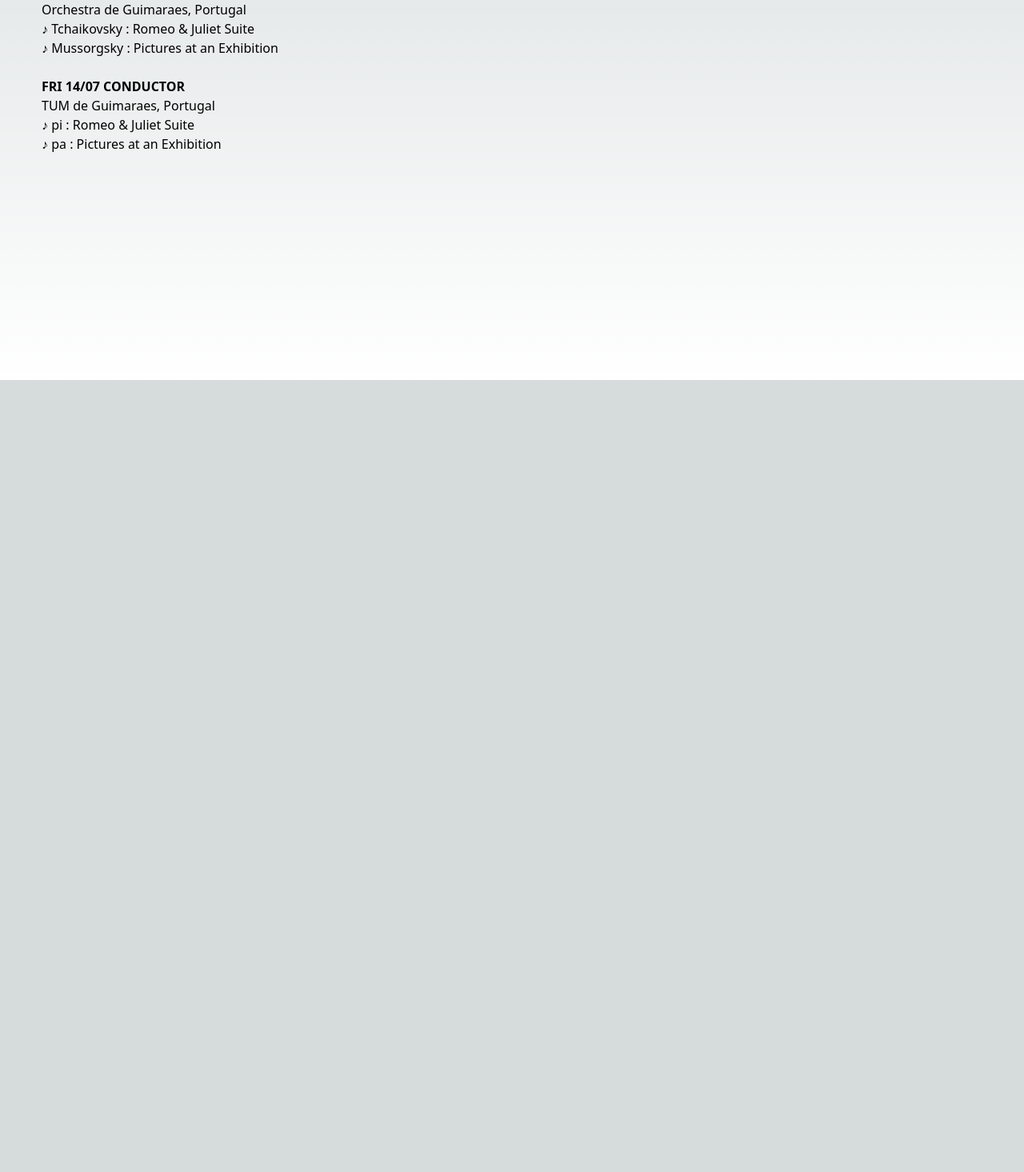
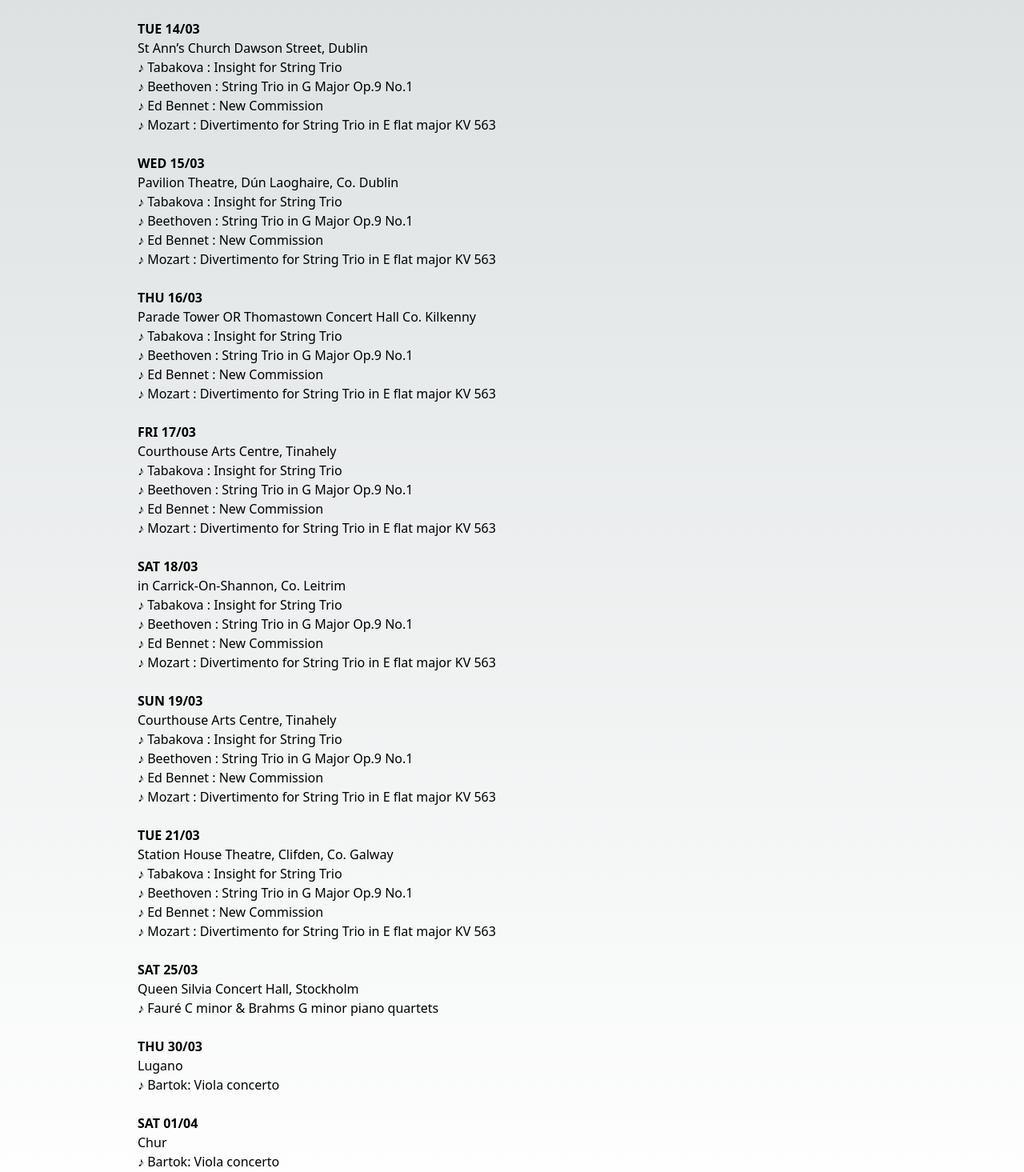
Before and after one commit to vladyslavt97/Maxim-Rysanov, a Next.js app: page /concerts in a window 1280 px wide. Shown: the part 325-1790 px from the top of the page at 80% size. Before the commit the page ends 800 px from the top, so only its background shows below. Built offline with nearby package versions, Linux system fonts and the light colour scheme.

Commit message:
Concerts updated

```diff
--- a/components/Header.tsx
+++ b/components/Header.tsx
@@ -38,19 +38,19 @@ export default function Header({}: Props) {
                 className={menu ? "absolute right-[10%] top-[100px] flex flex-col z-20 justify-end items-end md:hidden font-semibold text-xl text-gray-300"
                 : 'space-x-3 hidden md:flex font-semibold text-xl text-gray-300'}>
             <Link href="/">
-                <button className={menu ? 'py-5': ''}>Home</button>
+                <button className={menu ? 'py-5': 'lg:px-10'}>Home</button>
             </Link>
             <Link href="bio">
-                <button className={menu ? 'py-5': ''}>Biography</button>
+                <button className={menu ? 'py-5': 'lg:px-10'}>Biography</button>
             </Link>
             <Link href="concerts">
-                <button className={menu ? 'py-5': ''}>Concerts</button>
+                <button className={menu ? 'py-5': 'lg:px-10'}>Concerts</button>
             </Link>
             <Link href="#media">
-                <button className={menu ? 'py-5': ''}>Media</button>
+                <button className={menu ? 'py-5': 'lg:px-10'}>Media</button>
             </Link>
             <Link href="#contacts">
-                <button className={menu ? 'py-5': ''}>Contacts</button>
+                <button className={menu ? 'py-5': 'lg:px-10'}>Contacts</button>
             </Link>
             </motion.div>
 
--- a/components/HomePage.tsx
+++ b/components/HomePage.tsx
@@ -5,7 +5,7 @@ type Props = {}
 
 export default function HomePage({}: Props) {
   return (
-    <div className=' overflow-hidden'>
+    <div className=''>
         <div className='absolute w-[45%] sm:w-[50%] p-5 flex justify-center items-start h-[70vh] text-gray-800 flex-col text-sm md:text-md z-30'>
             <p className='italic'>
                 &quot;The colours and contrasts that Rysanov manages to extract from the orchestra are truly fabulous!&quot;
--- a/concerts.json
+++ b/concerts.json
@@ -1,26 +1,147 @@
 [
   {
-    "date": "THU 14/07 CONDUCTOR",
-    "location": "Orchestra de Guimaraes, Portugal",
+    "year": "2023",
+    "date": "SUN 12/03",
+    "viola": "VIOLA",
+    "conductor": "",
+    "location": "St. Brendan’s Church, Bantry, Co. Cork",
     "programme": [
-        "Tchaikovsky : Romeo & Juliet Suite",
-        "Mussorgsky : Pictures at an Exhibition"
-    ]
+        "Tabakova : Insight for String Trio",
+        "Beethoven : String Trio in G Major Op.9 No.1",
+        "Ed Bennet : New Commission",
+        "Mozart : Divertimento for String Trio in E flat major KV 563"
+    ],
+    "link": "https://www.musicnetwork.ie/whats-on/maxim-rysanov-nikita-boriso-glebsky-dora-kokas"
   },
   {
-    "date": "THU 14/07 CONDUCTOR",
-    "location": "Orchestra de Guimaraes, Portugal",
+    "year": "2023",
+    "date": "TUE 14/03",
+    "viola": "VIOLA",
+    "conductor": "",
+    "location": "St Ann’s Church Dawson Street, Dublin",
     "programme": [
-        "Tchaikovsky : Romeo & Juliet Suite",
-        "Mussorgsky : Pictures at an Exhibition"
-    ]
+        "Tabakova : Insight for String Trio",
+        "Beethoven : String Trio in G Major Op.9 No.1",
+        "Ed Bennet : New Commission",
+        "Mozart : Divertimento for String Trio in E flat major KV 563"
+    ],
+    "link": "https://www.musicnetwork.ie/whats-on/maxim-rysanov-nikita-boriso-glebsky-dora-kokas"
   },
   {
-    "date": "FRI 14/07 CONDUCTOR",
-    "location": "TUM de Guimaraes, Portugal",
+    "year": "2023",
+    "date": "WED 15/03",
+    "viola": "VIOLA",
+    "conductor": "",
+    "location": "Pavilion Theatre, Dún Laoghaire, Co. Dublin",
     "programme": [
-        "pi : Romeo & Juliet Suite",
-        "pa : Pictures at an Exhibition"
-    ]
+        "Tabakova : Insight for String Trio",
+        "Beethoven : String Trio in G Major Op.9 No.1",
+        "Ed Bennet : New Commission",
+        "Mozart : Divertimento for String Trio in E flat major KV 563"
+    ],
+    "link": "https://www.musicnetwork.ie/whats-on/maxim-rysanov-nikita-boriso-glebsky-dora-kokas"
+  },
+  {
+    "year": "2023",
+    "date": "THU 16/03",
+    "viola": "VIOLA",
+    "conductor": "",
+    "location": "Parade Tower OR Thomastown Concert Hall Co. Kilkenny",
+    "programme": [
+        "Tabakova : Insight for String Trio",
+        "Beethoven : String Trio in G Major Op.9 No.1",
+        "Ed Bennet : New Commission",
+        "Mozart : Divertimento for String Trio in E flat major KV 563"
+    ],
+    "link": "https://www.musicnetwork.ie/whats-on/maxim-rysanov-nikita-boriso-glebsky-dora-kokas"
+  },
+  {
+    "year": "2023",
+    "date": "FRI 17/03",
+    "viola": "VIOLA",
+    "conductor": "",
+    "location": "Courthouse Arts Centre, Tinahely",
+    "programme": [
+        "Tabakova : Insight for String Trio",
+        "Beethoven : String Trio in G Major Op.9 No.1",
+        "Ed Bennet : New Commission",
+        "Mozart : Divertimento for String Trio in E flat major KV 563"
+    ],
+    "link": "https://www.musicnetwork.ie/whats-on/maxim-rysanov-nikita-boriso-glebsky-dora-kokas"
+  },
+  {
+    "year": "2023",
+    "date": "SAT 18/03",
+    "viola": "VIOLA",
+    "conductor": "",
+    "location": "in Carrick-On-Shannon, Co. Leitrim",
+    "programme": [
+        "Tabakova : Insight for String Trio",
+        "Beethoven : String Trio in G Major Op.9 No.1",
+        "Ed Bennet : New Commission",
+        "Mozart : Divertimento for String Trio in E flat major KV 563"
+    ],
+    "link": "https://www.musicnetwork.ie/whats-on/maxim-rysanov-nikita-boriso-glebsky-dora-kokas"
+  },
+  {
+    "year": "2023",
+    "date": "SUN 19/03",
+    "viola": "VIOLA",
+    "conductor": "",
+    "location": "Courthouse Arts Centre, Tinahely",
+    "programme": [
+        "Tabakova : Insight for String Trio",
+        "Beethoven : String Trio in G Major Op.9 No.1",
+        "Ed Bennet : New Commission",
+        "Mozart : Divertimento for String Trio in E flat major KV 563"
+    ],
+    "link": "https://www.musicnetwork.ie/whats-on/maxim-rysanov-nikita-boriso-glebsky-dora-kokas"
+  },
+  {
+    "year": "2023",
+    "date": "TUE 21/03",
+    "viola": "VIOLA",
+    "conductor": "",
+    "location": "Station House Theatre, Clifden, Co. Galway",
+    "programme": [
+        "Tabakova : Insight for String Trio",
+        "Beethoven : String Trio in G Major Op.9 No.1",
+        "Ed Bennet : New Commission",
+        "Mozart : Divertimento for String Trio in E flat major KV 563"
+    ],
+    "link": "https://www.musicnetwork.ie/whats-on/maxim-rysanov-nikita-boriso-glebsky-dora-kokas"
+  },
+  {
+    "year": "2023",
+    "date": "SAT 25/03",
+    "viola": "VIOLA",
+    "conductor": "",
+    "location": "Queen Silvia Concert Hall, Stockholm",
+    "programme": [
+        "Fauré C minor & Brahms G minor piano quartets"
+    ],
+    "link": ""
+  },
+  {
+    "year": "2023",
+    "date": "THU 30/03",
+    "viola": "VIOLA",
+    "conductor": "",
+    "location": "Lugano",
+    "programme": [
+        "Bartok: Viola concerto"
+    ],
+    "link": ""
+  },
+  {
+    "year": "2023",
+    "date": "SAT 01/04",
+    "viola": "VIOLA",
+    "conductor": "",
+    "location": "Chur",
+    "programme": [
+        "Bartok: Viola concerto"
+    ],
+    "link": ""
   }
 ]
--- a/pages/concerts.tsx
+++ b/pages/concerts.tsx
@@ -7,12 +7,12 @@ type Props = {}
 export default function Concerts({}: Props) {
 
   return (
-    <div className='h-screen overflow-hidden'>
+    <div className=''>
       <Header/>
       <div className='flex justify-center items-center'>
         <h1 className='font-bold text-xl'>2023</h1>
       </div>
-      <div className='flex flex-col m-10 justify-center items-start '>
+      <div className='flex flex-col m-10 md:ml-40 justify-center items-start'>
         {concerts.map((concert, index) => (
           <div key={index} className="m-3">
             <h2 className=' font-semibold'>{concert.date}</h2>
```
Also changed, not shown: 1 other file (tests, documents, lock files or other folders).
